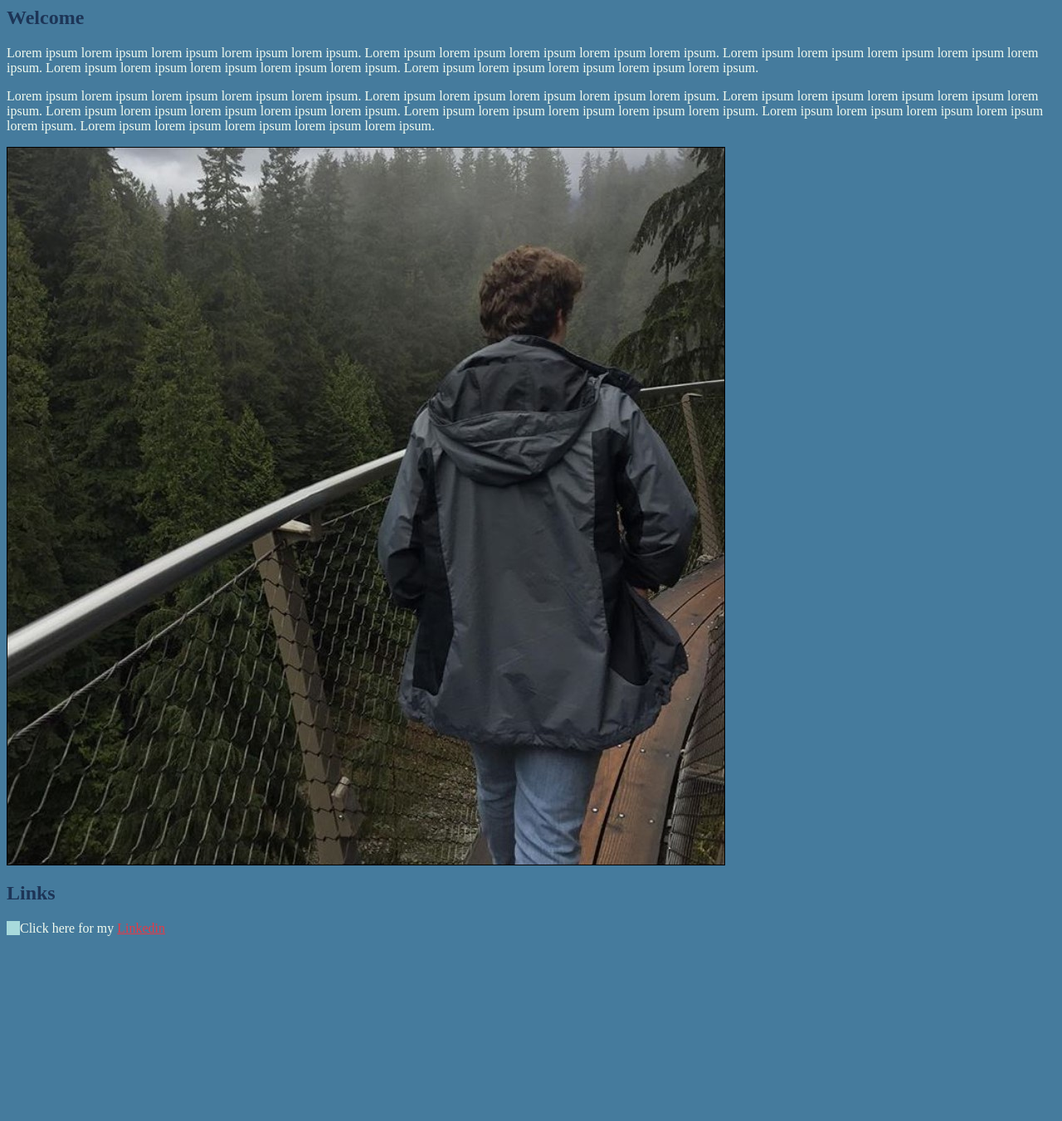
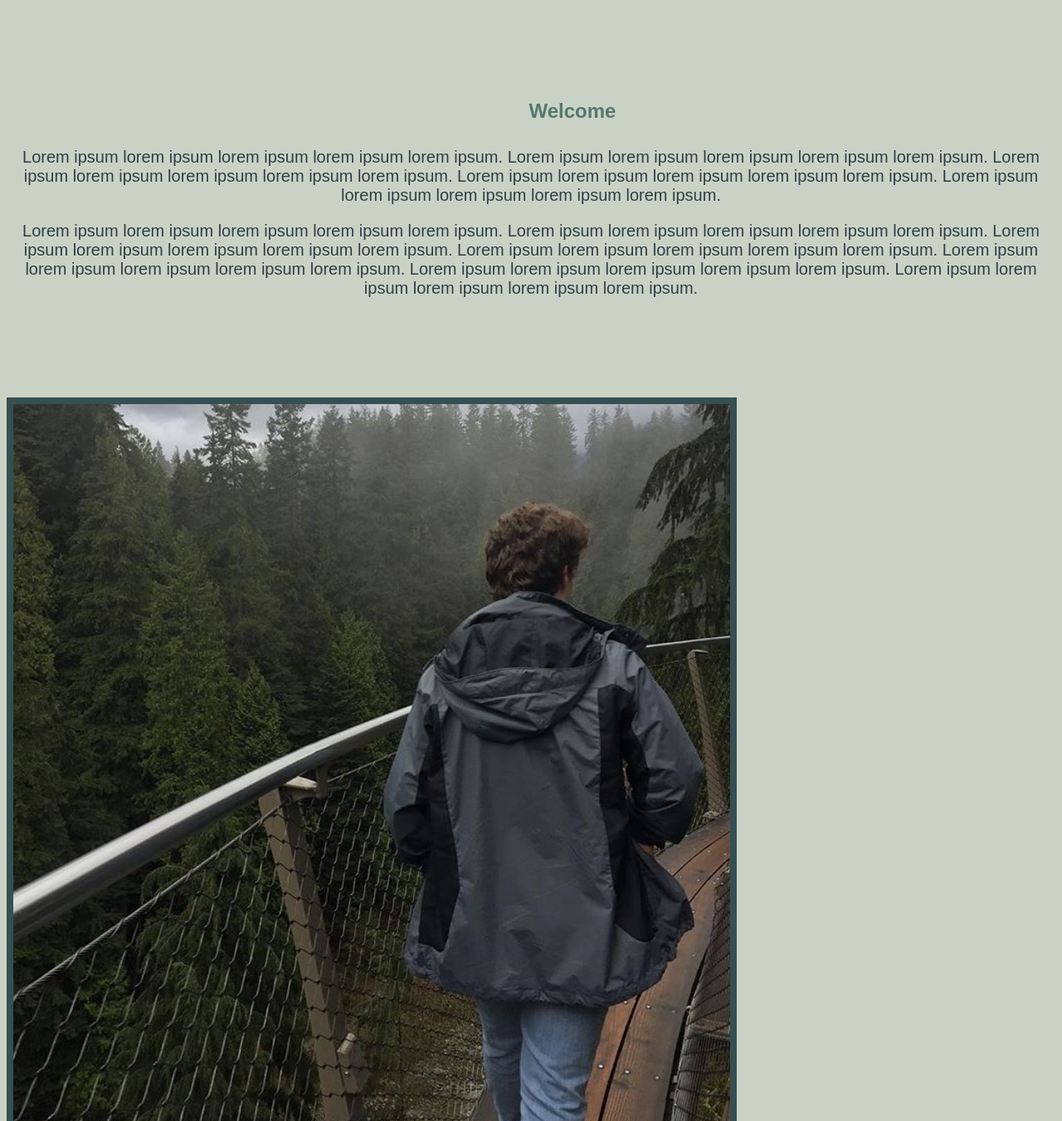
Before and after one commit to stevhol/termProject, a plain HTML site: page index.html in a window 1280 px wide. Shown: the top 1351 px of the page at 83% size. Before the commit the page ends 1136 px from the top, so only its background shows below. Drawn offline with Linux system fonts and the light colour scheme.

Commit message:
initial commit

```diff
--- a/css/style.css
+++ b/css/style.css
@@ -1,29 +1,39 @@
 /* CSS styles for term project by Steven Holthouser */
 body {
-background-color: #457B9D
+background-color: #cad2c5
 }
 
 h1 {
-color: #1D3557
+color: #52796f;
+margin-top: 120px;
+margin-left: 100px;
+font-family: 'Oswald', sans-serif;
+padding-bottom: 10px;
+text-align: center
 }
 
 p {
-color: #F1FAEE
+color: #2f3e46;
+font-family: 'Montserrat', sans-serif;
+font-size: 20px;
+text-align: center;
 }
 
-h2 {
-color: #1D3557
-    }
-
-p2 {
-color: #F1FAEE;
-border-left: 1rem solid #A8DADC;
+h3 {
+color: #52796f;
+margin-top: 65px;
+padding-bottom: 10px;
+font-family: 'Oswald', sans-serif;
+text-align: center
 }
 
 img {
-    border: 1px solid #000000
+margin-top: 100px;
+margin-right: 100px;
+border: 8px solid #354f52;
+vertical-align: top
 }
 
 a {
-color: #E63946
+color: #84a98c
 }
```
Also changed, not shown: FinalWebDesign.html (added, +27 -0 lines), images/holthousers.JPG (added), images/holthousers1.jpg (added), images/holthousers2.jpg (added), 1 other file.
